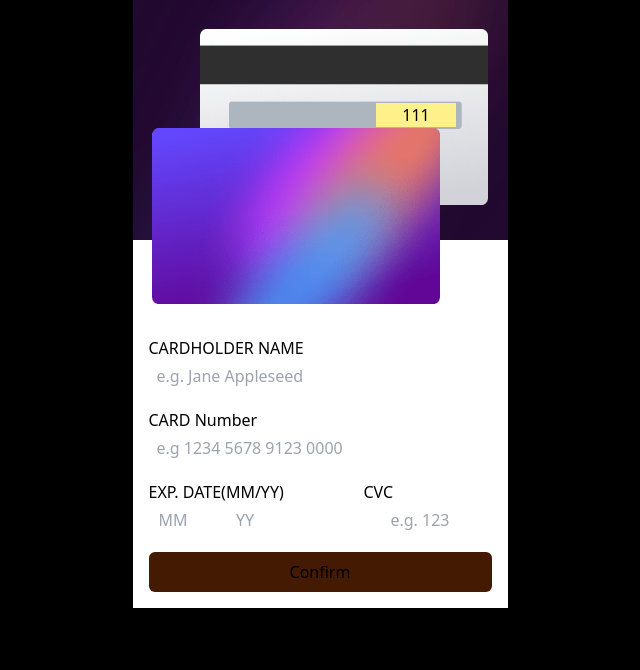
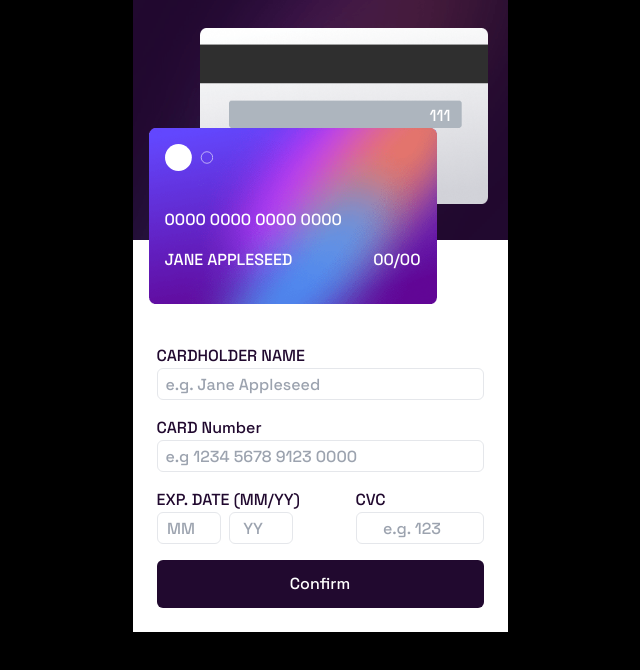
Before and after one commit to theisolatedmonk/interactive_card_details, a Next.js app: page / in a window 1280 px wide. Shown: the top 670 px of the page, without its empty margins (320-960 px from the left). Built offline with nearby package versions, Linux system fonts and the light colour scheme.

Commit message:
initial design ready

```diff
--- a/src/pages/_document.tsx
+++ b/src/pages/_document.tsx
@@ -1,13 +1,20 @@
-import { Html, Head, Main, NextScript } from 'next/document'
+import { Html, Head, Main, NextScript } from "next/document";
 
 export default function Document() {
   return (
     <Html lang="en">
-      <Head />
+      <Head>
+        <link rel="preconnect" href="https://fonts.googleapis.com" />
+        <link rel="preconnect" href="https://fonts.gstatic.com" />
+        <link
+          href="https://fonts.googleapis.com/css2?family=Space+Grotesk:wght@500&display=swap"
+          rel="stylesheet"
+        />
+      </Head>
       <body>
         <Main />
         <NextScript />
       </body>
     </Html>
-  )
+  );
 }
--- a/src/pages/index.tsx
+++ b/src/pages/index.tsx
@@ -2,26 +2,46 @@ import Image from "next/image";
 import mobileBg from "@/images/bg-main-mobile.png";
 import cardBack from "@/images/bg-card-back.png";
 import cardFront from "@/images/bg-card-front.png";
-import cardLogo from "@/images/bg-card-logo.svg";
+import cardLogo from "@/images/card-logo.svg";
 import iconComplete from "@/images/bg-card-logo.svg";
+import React, { useState } from 'react';
+
+function TextInput() {
+  const [value, setValue] = useState('');
+
+  const handleChange = (event:  React.ChangeEvent<HTMLInputElement>)=> {
+    setValue(event.target.value);
+  }
+}
+
 export default function Home() {
+  function handleChange(event: ChangeEvent<HTMLInputElement>): void {
+    throw new Error("Function not implemented.");
+  }
+
   return (
     <main
-      className={`flex min-h-screen flex-col items-center justify-between bg-black`}
-    > <Image className="z-20 mr-12 mt-32 w-72 h-44 absolute " src={cardFront} alt="" />
-    <div className="absolute z-40 ">
-    {/* <Image className=" mr-12 mt-32 w-72 h-44 absolute " src={cardLogo} alt="" /> */}
+      className={`flex min-h-screen flex-col items-center justify-between font-space-grotesk bg-black `} >
+      <div className="w-[375px]">
+      <Image className="z-20 ml-4 mt-32 w-72 h-44 absolute " src={cardFront} alt="" />
+    <div className="absolute w-72 h-44 ml-4 mt-32 flex flex-col z-40 p-4 gap-4  text-white">
+     <Image className="  w-12 absolute " src={cardLogo} alt="" />
+      <div className=" mt-16">0000 0000 0000 0000</div>
+      <div className="flex justify-between">
+        <p>JANE APPLESEED</p>
+        <p>00<span>/</span>00</p>
+      </div>
 
     </div>
-      <div className="flex flex-col justify-center items-center bg-white w-[375px]">
+      <div className="flex flex-col justify-center items-center bg-white w-[375px] ">
           <Image className="z-0  relative" src={mobileBg} alt=""/>
-          <Image className="z-10 mb-[375px] ml-12 absolute w-72 h-44" src={cardBack} alt="" />
-          <div className="absolute z-30 h-6  mb-[378px] bg-yellow-200 text-center w-20 ml-48 ">111</div>
-        <div className="mt-20 w-[375px] flex outline-none gap-4 flex-col p-4">
+          <Image className="z-10 mb-[400px] ml-12 absolute w-72 h-44" src={cardBack} alt="" />
+          <div className="absolute z-30 h-6  mb-[400px] text-center w-20 ml-60  text-white ">111</div>
+        <div className="mt-20 w-[375px] flex outline-none gap-4 text-[hsl(278,68%,11%)]  flex-col p-6">
           <div>
             <p>CARDHOLDER NAME</p>
             <input
-              className="h-8 rounded-md p-2  w-full"
+              className="h-8 border rounded-md p-2  w-full"
               type="text"
               placeholder="e.g. Jane Appleseed"
             />
@@ -29,22 +49,22 @@ export default function Home() {
           <div className=" flex flex-col">
             <p>CARD Number</p>
             <input
-              className="h-8 rounded-md p-2  w-full"
+              onChange={handleChange} className="h-8 border rounded-md p-2  w-full focus:border-[hsl(278,68%,11%)] "
               type="number"
               placeholder="e.g 1234 5678 9123 0000"
             />
           </div>
           <div className="flex justify-between items-center w-full ">
             <div className="flex flex-col">
-              <p>EXP. DATE(MM/YY)</p>
+              <p>EXP. DATE (MM/YY)</p>
               <div className="flex gap-2">
                 <input
-                  className="h-8 rounded-md p-2 text-center w-16"
+                  className="h-8 border rounded-md p-2 text-center w-16"
                   type="number"
                   placeholder="MM"
                 />
                 <input
-                  className="h-8 rounded-md p-2 text-center w-16"
+                  className="h-8 border rounded-md p-2 text-center w-16"
                   type="number"
                   placeholder="YY"
                 />
@@ -53,18 +73,19 @@ export default function Home() {
             <div className="flex flex-col">
               <p>CVC</p>
               <input
-                className="h-8 rounded-md p-2 text-center w-32"
+                className="h-8 border rounded-md p-2 text-center w-32"
                 type="number"
                 placeholder="e.g. 123"
               />
             </div>
           </div>
 
-          <div className="flex flex-col bg-amber-950 items-center p-2 w-full rounded-md">
+          <div className="flex flex-col bg-[hsl(278,68%,11%)] items-center p-3 text-white w-full rounded-md">
             Confirm
           </div>
         </div>
       </div>
+      </div>
     </main>
   );
 }
--- a/tailwind.config.js
+++ b/tailwind.config.js
@@ -7,10 +7,13 @@ module.exports = {
     ],
     theme: {
         extend: {
+            fontFamily: {
+                "space-grotesk": ['Space Grotesk', 'sans-serif'],
+            },
+
             backgroundImage: {
                 'gradient-radial': 'radial-gradient(var(--tw-gradient-stops))',
-        'gradient-conic':
-          'conic-gradient(from 180deg at 50% 50%, var(--tw-gradient-stops))',
+                'gradient-conic': 'conic-gradient(from 180deg at 50% 50%, var(--tw-gradient-stops))',
             },
         },
     },
```
Lines whose indentation alone changed are shown as unchanged.
